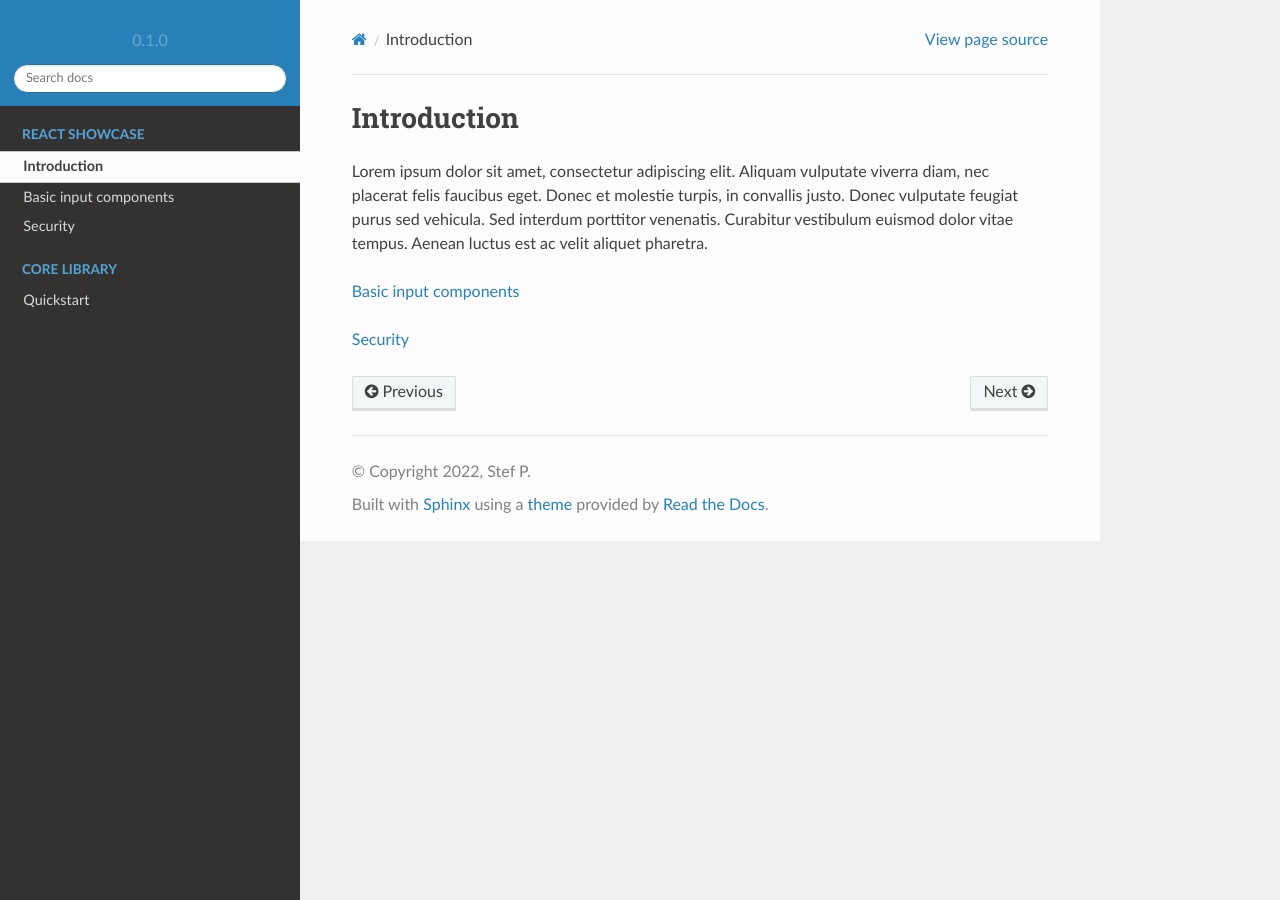
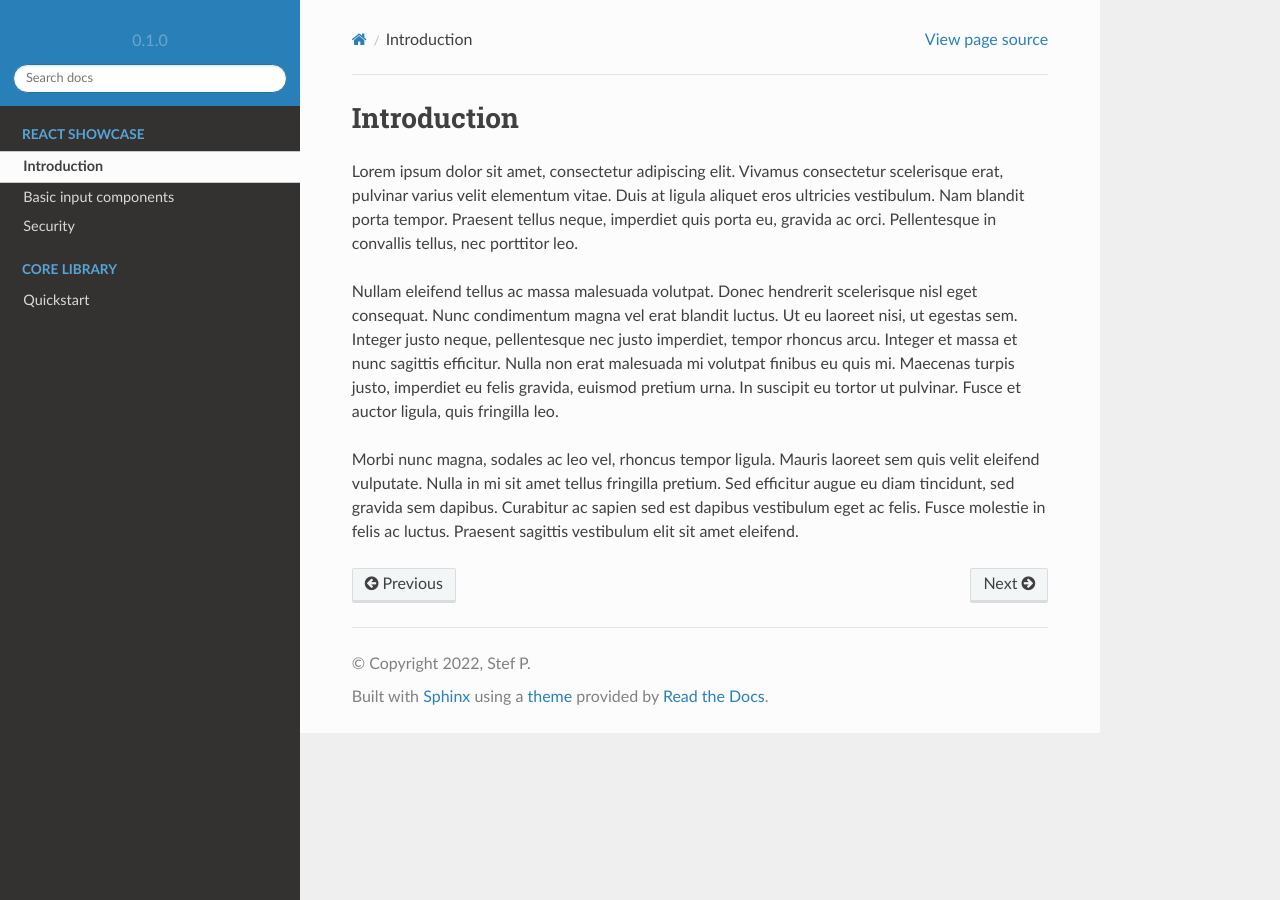
Before and after one commit to p-stef/stef-docs, a Sphinx documentation site: the page built from docs/source/react-showcase/_index.rst, in a window 1280 px wide. Built offline with Sphinx 7.4.7 and the Read the Docs theme 2.0.0, drawn with Linux system fonts in a browser that asks for light colours.

Commit message:
Update _index.rst

```diff
--- a/docs/source/react-showcase/_index.rst
+++ b/docs/source/react-showcase/_index.rst
@@ -3,8 +3,8 @@
 Introduction
 ============
 
-Lorem ipsum dolor sit amet, consectetur adipiscing elit. Aliquam vulputate viverra diam, nec placerat felis faucibus eget. Donec et molestie turpis, in convallis justo. Donec vulputate feugiat purus sed vehicula. Sed interdum porttitor venenatis. Curabitur vestibulum euismod dolor vitae tempus. Aenean luctus est ac velit aliquet pharetra.
+Lorem ipsum dolor sit amet, consectetur adipiscing elit. Vivamus consectetur scelerisque erat, pulvinar varius velit elementum vitae. Duis at ligula aliquet eros ultricies vestibulum. Nam blandit porta tempor. Praesent tellus neque, imperdiet quis porta eu, gravida ac orci. Pellentesque in convallis tellus, nec porttitor leo.
 
-:ref:`rs-basic-input-components-index`
+Nullam eleifend tellus ac massa malesuada volutpat. Donec hendrerit scelerisque nisl eget consequat. Nunc condimentum magna vel erat blandit luctus. Ut eu laoreet nisi, ut egestas sem. Integer justo neque, pellentesque nec justo imperdiet, tempor rhoncus arcu. Integer et massa et nunc sagittis efficitur. Nulla non erat malesuada mi volutpat finibus eu quis mi. Maecenas turpis justo, imperdiet eu felis gravida, euismod pretium urna. In suscipit eu tortor ut pulvinar. Fusce et auctor ligula, quis fringilla leo.
 
-:ref:`rs-security-index`
+Morbi nunc magna, sodales ac leo vel, rhoncus tempor ligula. Mauris laoreet sem quis velit eleifend vulputate. Nulla in mi sit amet tellus fringilla pretium. Sed efficitur augue eu diam tincidunt, sed gravida sem dapibus. Curabitur ac sapien sed est dapibus vestibulum eget ac felis. Fusce molestie in felis ac luctus. Praesent sagittis vestibulum elit sit amet eleifend.
```
